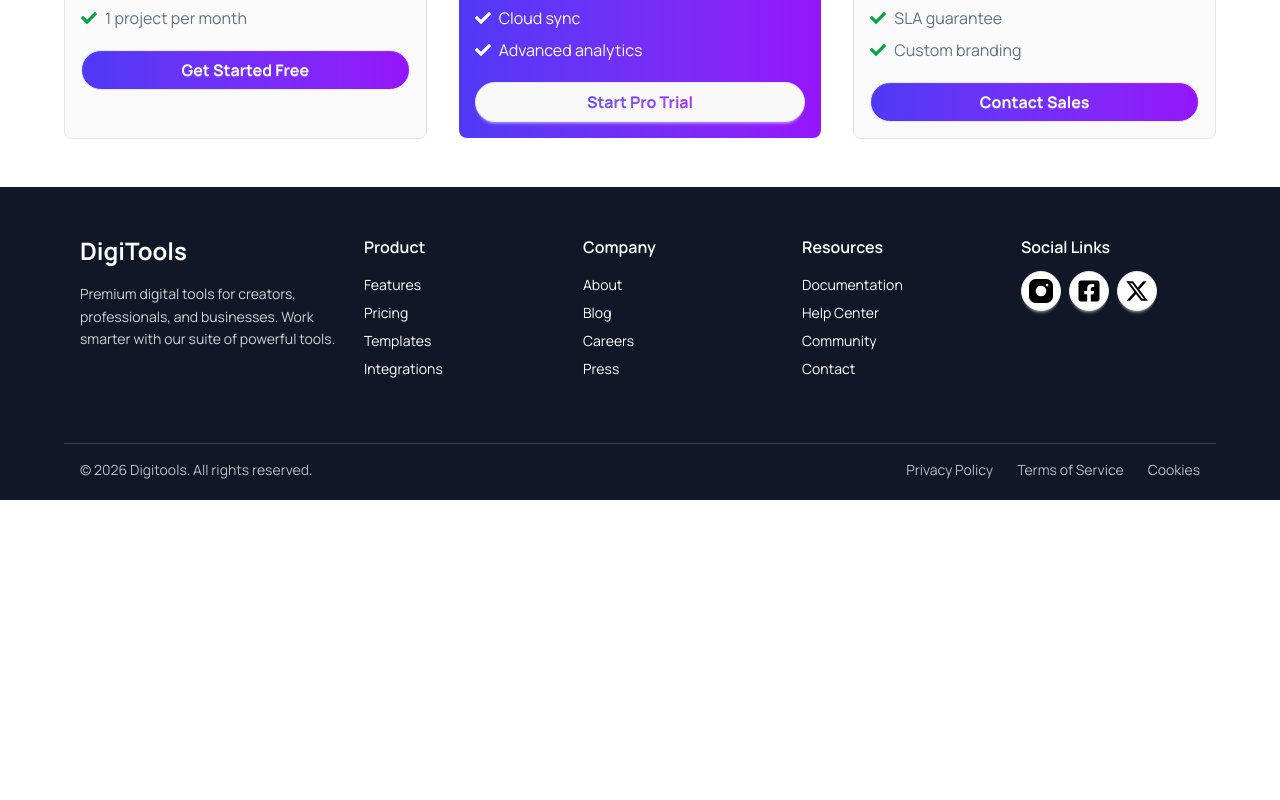
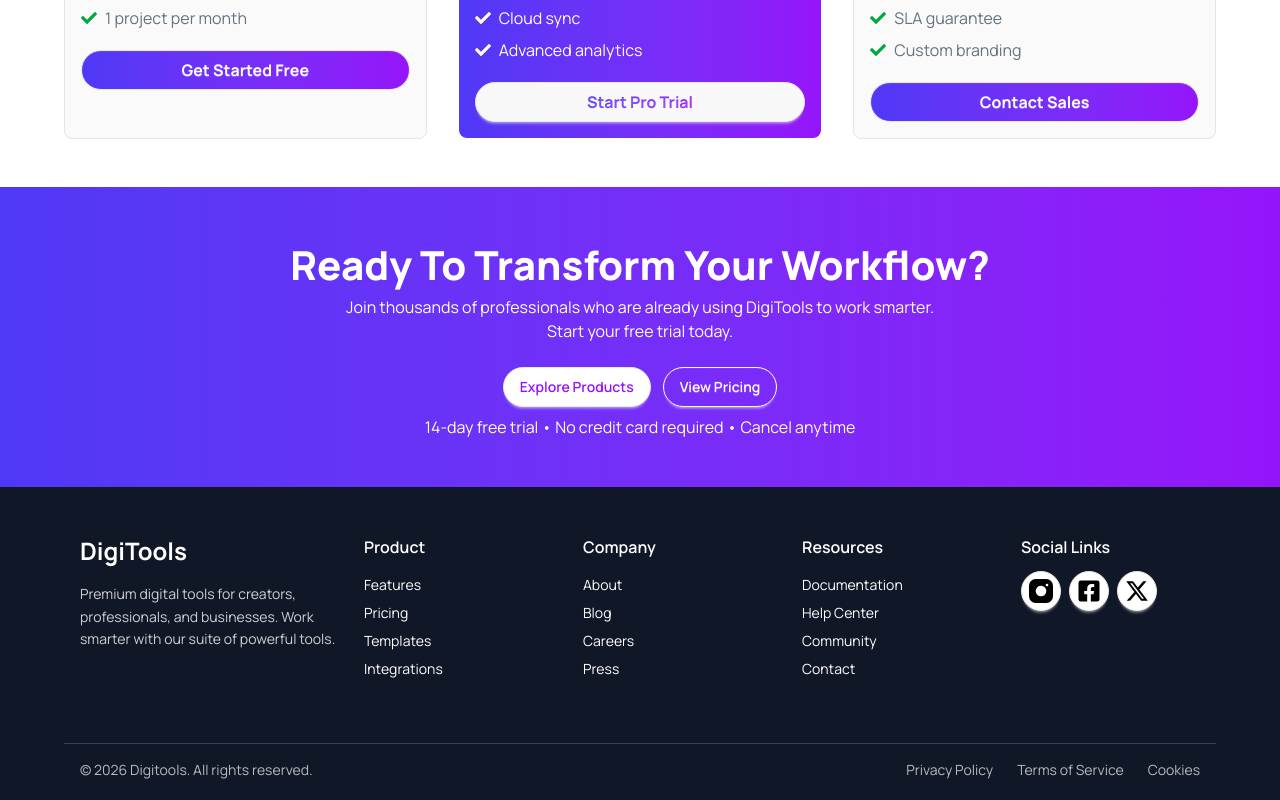
Before and after one commit to jumana-rahman/A06-Digitools-Platform, a React (Vite) app: page / in a window 1280 px wide. Shown: the part 3259-4059 px from the top of the page. Before the commit the page ends 3759 px from the top, so only its background shows below. Built offline with nearby package versions, Linux system fonts and the light colour scheme.

Commit message:
completed workflow section

```diff
--- a/src/App.jsx
+++ b/src/App.jsx
@@ -9,6 +9,7 @@
 import { ToastContainer, toast } from "react-toastify";
 import { useState, useEffect } from 'react'
 import Footer from './components/Footer'
+import Workflow from './components/Workflow'
 
 function App() {
   const [view, setView] = useState("products");
@@ -102,6 +103,8 @@
 
       <Pricing/>
 
+      <Workflow/>
+
       <Footer/>
 
 
--- /dev/null
+++ b/src/components/Workflow.jsx
@@ -0,0 +1,22 @@
+import React from 'react';
+
+const Workflow = () => {
+    return (
+        <div className='py-12 bg-linear-to-r from-[#4F39F6] to-[#9514FA] text-white'>
+            <div className='w-[90%] mx-auto text-center'>
+                <h1 className='text-[40px] font-extrabold capitalize'>Ready to transform your workflow?</h1>
+                <p className='text-[16px] font-normal'>Join thousands of professionals who are already using DigiTools to work smarter. <br />Start your free trial today.</p>
+
+                <div className='flex flex-col sm:flex-row justify-center gap-3 mt-6 mb-2'>
+                    <button className='btn bg-white rounded-full text-[#9514FA] hover:bg-zinc-200'>Explore Products</button>
+
+                    <button className='btn bg-transparent rounded-full text-white border border-white hover:bg-white hover:text-[#9514FA] '>View Pricing</button>
+                </div>
+
+                <p className='text-[16px] font-normal'>14-day free trial • No credit card required • Cancel anytime</p>
+            </div>
+        </div>
+    );
+};
+
+export default Workflow;
```
